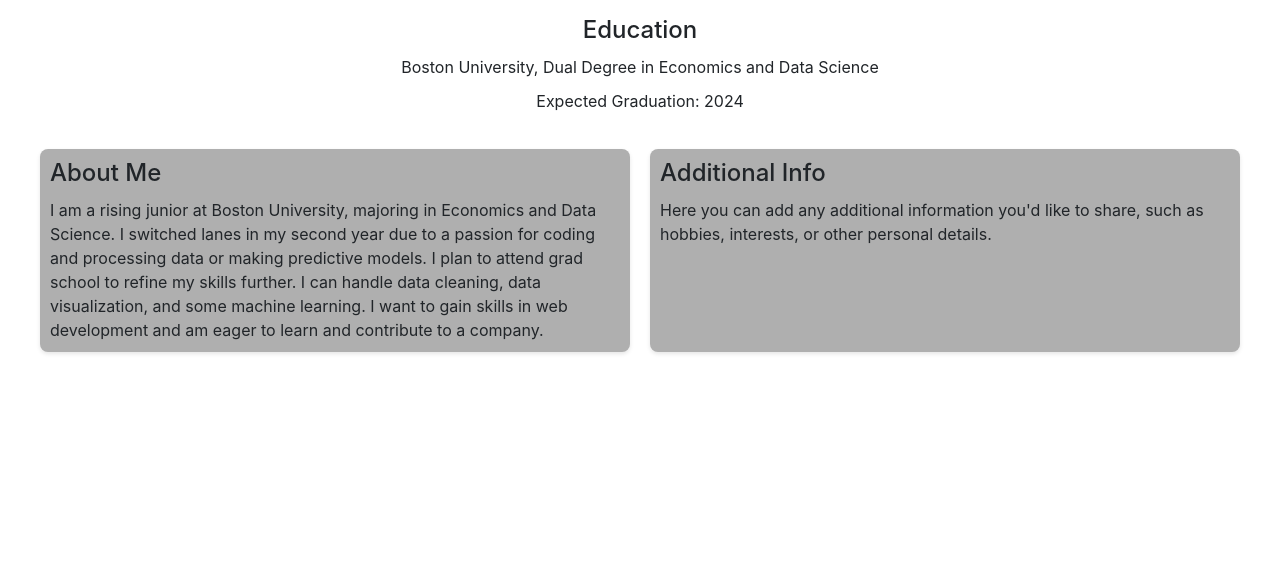
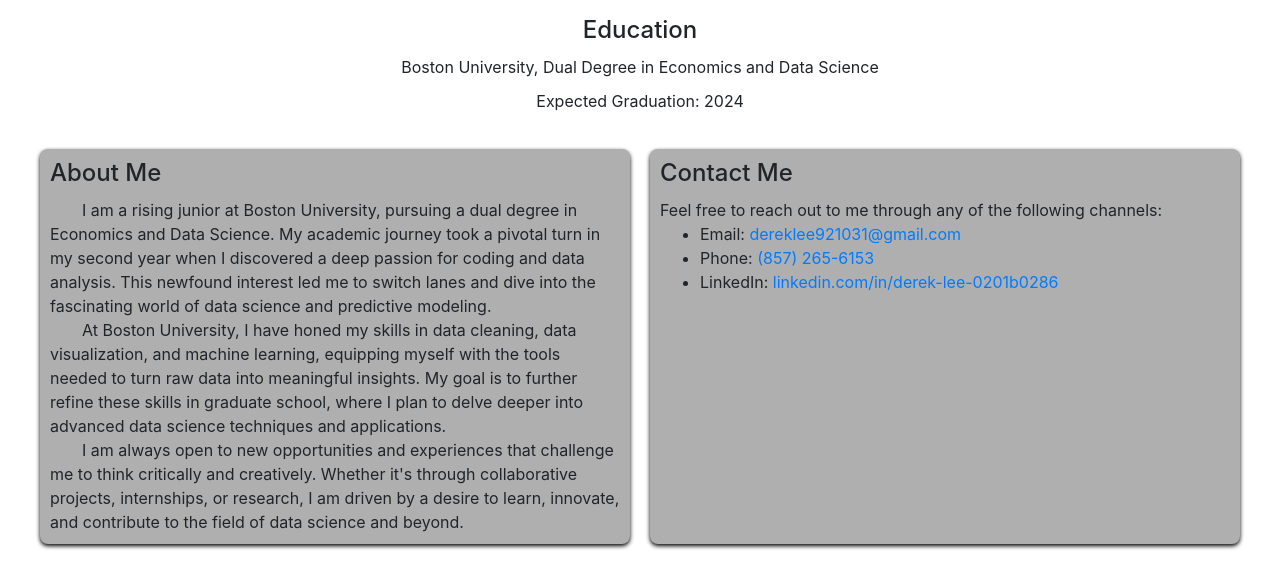
Before and after one commit to dereklee1031/web_development, a Flask app: page / in a window 1280 px wide. Shown: the part 230-814 px from the top of the page. Before the commit the page ends 584 px from the top, so only its background shows below. Run offline with Flask 3, Linux system fonts and the light colour scheme.

Commit message:
Fourth commit

```diff
--- a/static/css/style.css
+++ b/static/css/style.css
@@ -15,14 +15,14 @@
     text-indent: 2em;
   }
   .header1 {
-    font-family: Times New Roman;
-    font-size: 50px;
+    font-family: Arial;
+    font-size: 40px;
     margin-left: 10px;
     color: rgb(0, 0, 0);
   }
   .p {
     margin-left:10px ;
-    color: white ;
+    color: rgb(0, 0, 0) ;
   }
   .picpreview-container {
     display: flex;
--- a/templates/experience.html
+++ b/templates/experience.html
@@ -4,5 +4,5 @@
 
 {% block content %}
 <h1 class="header1">Experience</h1>
-<p>Here is my professional experience...</p>
+<p class="p">Here is my professional experience...</p>
 {% endblock %}
--- a/templates/index.html
+++ b/templates/index.html
@@ -56,7 +56,7 @@
         background-color: rgb(175,175,175); /* Optional: Add background color */
         padding: 10px; /* Optional: Add padding */
         border-radius: 8px; /* Optional: Add rounded corners */
-        box-shadow: 0 2px 4px rgba(0, 0, 0, 0.1); /* Optional: Add box shadow */
+        box-shadow: 0 2px 4px rgba(0, 0, 0, 1); /* Optional: Add box shadow */
         width: 50%;
     }
 
@@ -85,15 +85,26 @@
     <div class="info-section">
         <div class="about-me">
             <h2>About Me</h2>
-            <p>
-                I am a rising junior at Boston University, majoring in Economics and Data Science. I switched lanes in my second year due to a passion for coding and processing data or making predictive models. I plan to attend grad school to refine my skills further. I can handle data cleaning, data visualization, and some machine learning. I want to gain skills in web development and am eager to learn and contribute to a company.
+            <p class="indented">
+                I am a rising junior at Boston University, pursuing a dual degree in Economics and Data Science. My academic journey took a pivotal turn in my second year when I discovered a deep passion for coding and data analysis. This newfound interest led me to switch lanes and dive into the fascinating world of data science and predictive modeling.
+            </p>
+            <p class="indented">
+                At Boston University, I have honed my skills in data cleaning, data visualization, and machine learning, equipping myself with the tools needed to turn raw data into meaningful insights. My goal is to further refine these skills in graduate school, where I plan to delve deeper into advanced data science techniques and applications.
+            </p>
+            <p class="indented">
+                I am always open to new opportunities and experiences that challenge me to think critically and creatively. Whether it's through collaborative projects, internships, or research, I am driven by a desire to learn, innovate, and contribute to the field of data science and beyond.
             </p>
         </div>
         <div class="about-me">
-            <h2>Additional Info</h2>
+            <h2>Contact Me</h2>
             <p>
-                Here you can add any additional information you'd like to share, such as hobbies, interests, or other personal details.
+                Feel free to reach out to me through any of the following channels:
             </p>
+            <ul>
+                <li>Email: <a href="mailto:dereklee921031@gmail.com">dereklee921031@gmail.com</a></li>
+                <li>Phone: <a href="tel:+18572656153">(857) 265-6153</a></li>
+                <li>LinkedIn: <a href="https://www.linkedin.com/in/derek-lee-0201b0286" target="_blank">linkedin.com/in/derek-lee-0201b0286</a></li>
+            </ul>
         </div>
     </div>
 </div>
--- a/templates/projects.html
+++ b/templates/projects.html
@@ -4,7 +4,7 @@
 
 {% block content %}
 <h1 class="header1">Projects</h1>
-<p>Here are my projects:</p>
+<p class="p">Here are my projects:</p>
 <ul>
     <li><a href="https://github.com/dereklee1031/Graph_analysis" target="_blank">Graph Analysis</a></li>
     <li><a href="https://github.com/dereklee1031/web_development" target="_blank">Web Development</a></li>
```
Also changed, not shown: templates/photography.html (+8 -3 lines).
